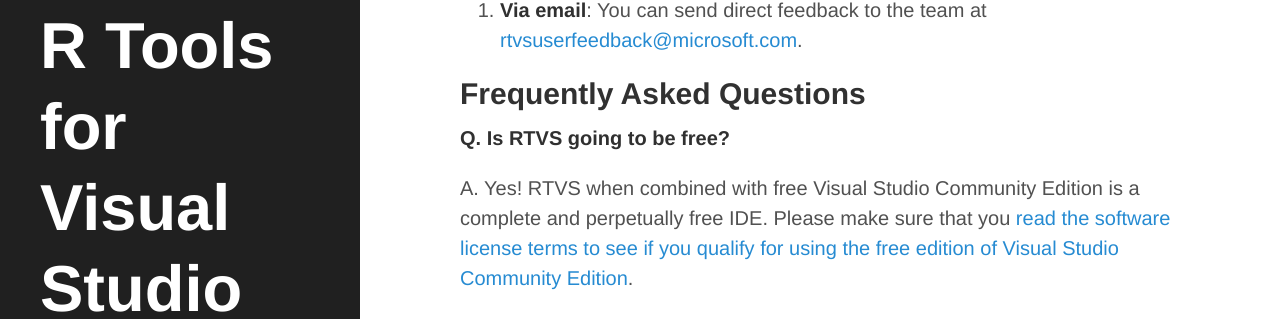
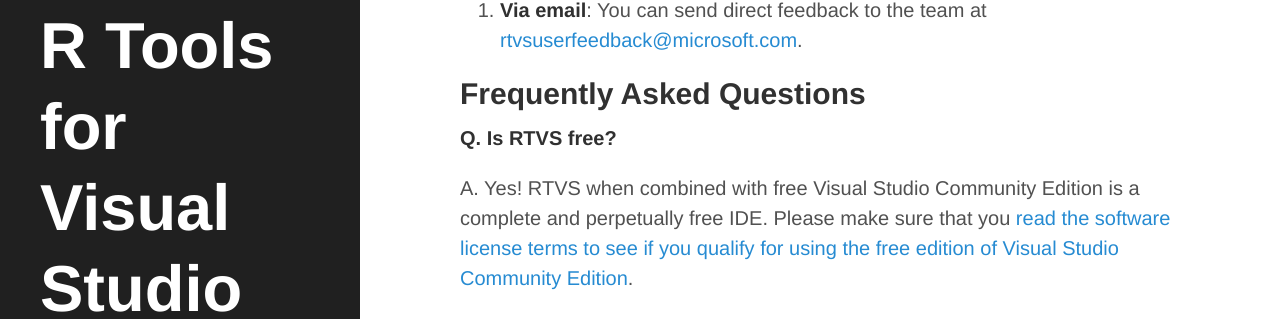
Before and after one commit to microsoft/RTVS-docs, a Jekyll site: the page built from index.md, in a window 1280 px wide and 900 px high, scrolled down 3690 px. Shown: the part 133-452 px from the top of the window. Built offline with Jekyll 4.4.1, drawn with Linux system fonts in a browser that asks for light colours; our own code applies the rules of GitHub Pages for plain Markdown files.

Commit message:
Removed future tense

```diff
--- a/index.md
+++ b/index.md
@@ -112,7 +112,7 @@
 
 ## Frequently Asked Questions
 
-**Q. Is RTVS going to be free?**
+**Q. Is RTVS free?**
 
 A. Yes! RTVS when combined with free Visual Studio Community Edition is a
 complete and perpetually free IDE. Please make sure that you [read the software
```
